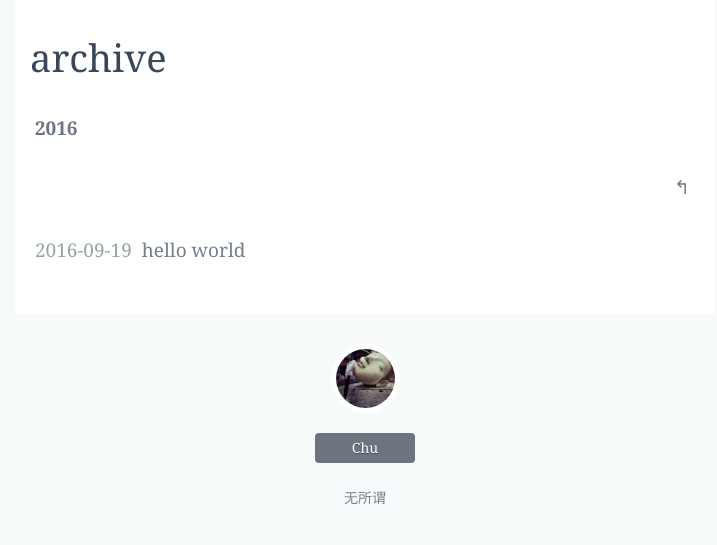
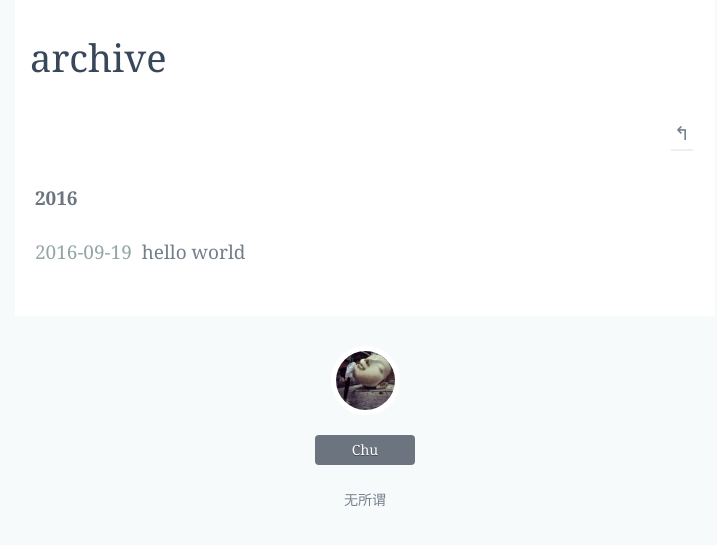
Before and after one commit to bqkc/bqkc.github.io, a Jekyll site: the page built from archive/index.md, in a window 1280 px wide. Shown: the top 545 px of the page, without its empty margins (275-992 px from the left). Built offline with Jekyll 4.4.1, drawn with Linux system fonts in a browser that asks for light colours.

Commit message:
Update index.md

```diff
--- a/archive/index.md
+++ b/archive/index.md
@@ -3,7 +3,9 @@
 title: archive
 description: 归档
 ---
-
+<p align=right>
+  <a href="/" >↰</a>
+</p>
 <ul class="archive">
 {% for post in site.posts %}
   {% capture y %}{{post.date | date:"%Y"}}{% endcapture %}
@@ -11,9 +13,6 @@
     {% assign year = y %}
     <li class="year">{{ y }}</li>
   {% endif %}
-  <p align=right>
-    <a href="/" >↰</a>
-  </p>
   <li class="item">
     <time datetime="{{ post.date | date:"%Y-%m-%d" }}">{{ post.date | date:"%Y-%m-%d" }}</time>
     <a href="{{ post.url }}" title="{{ post.title }}">{{ post.title }}</a>
```
